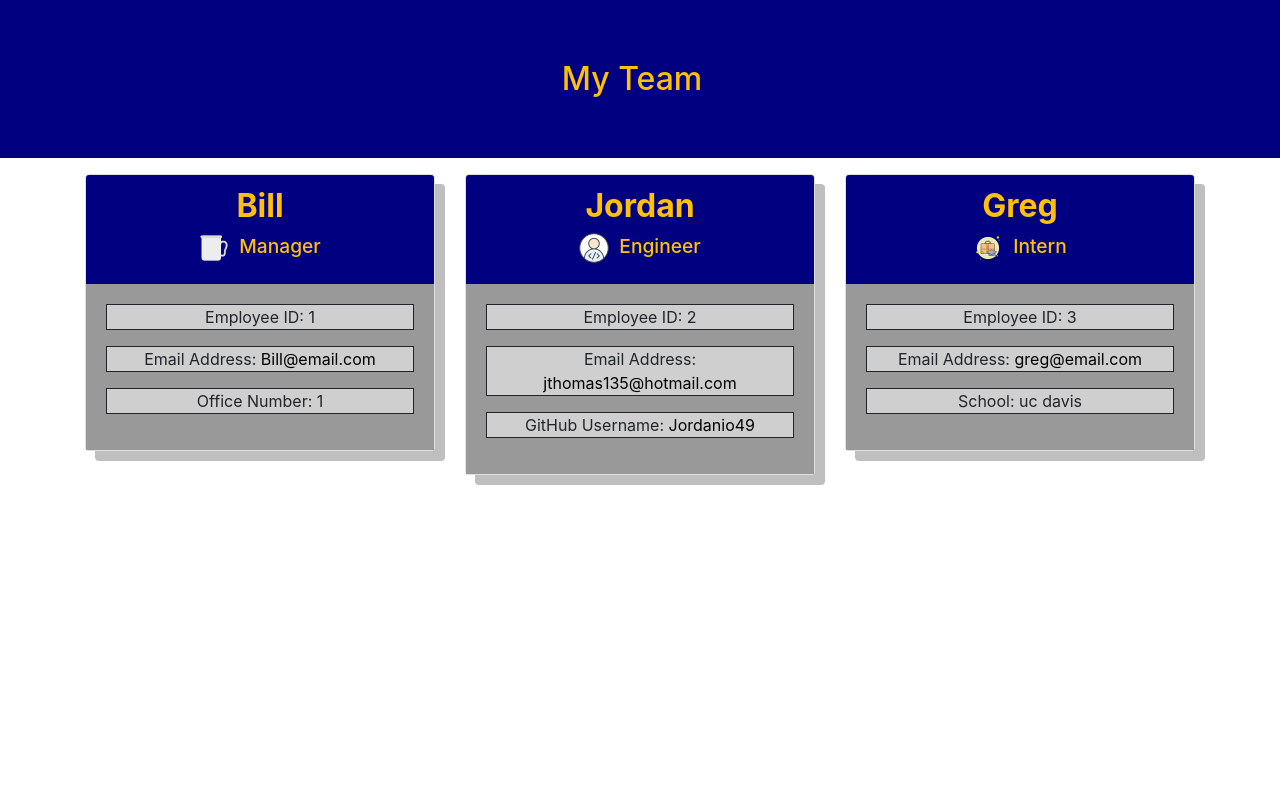
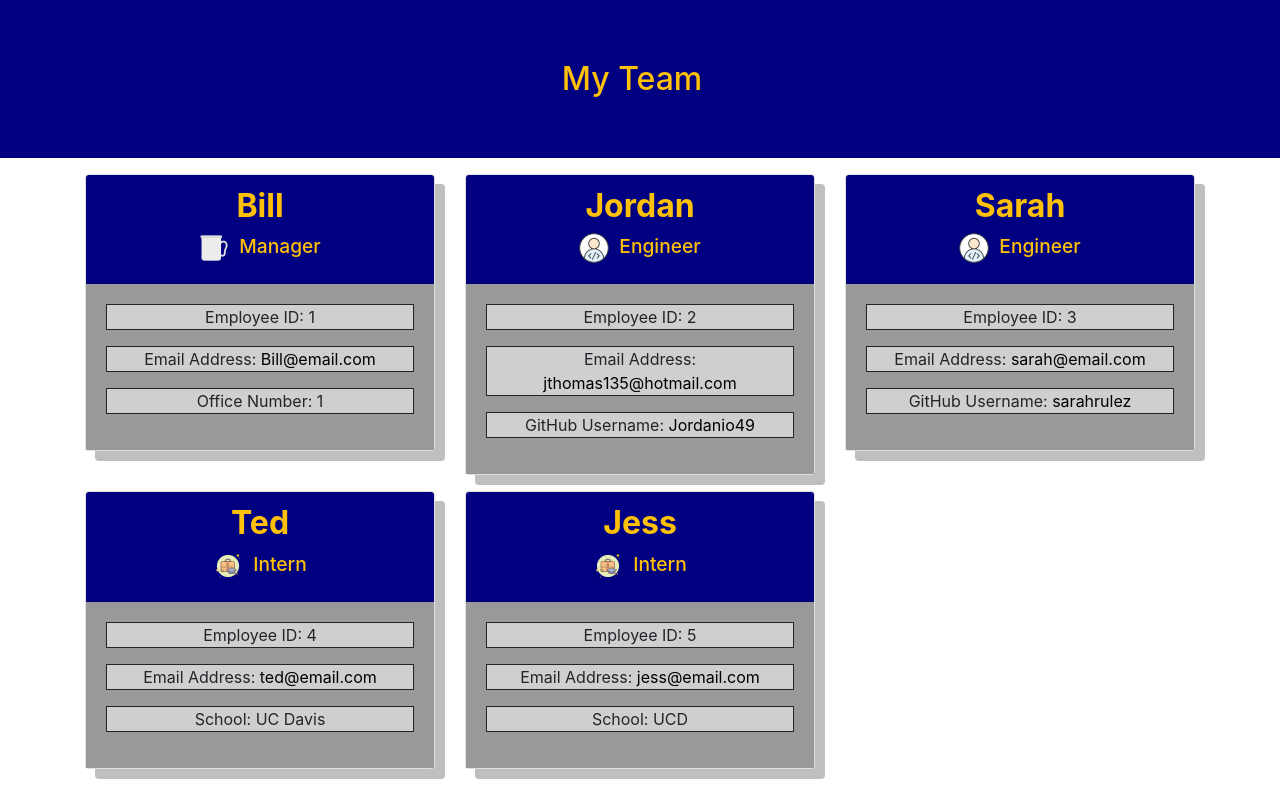
Before and after one commit to Jordanio49/team-profile-generator, a website: page dist/page.html in a window 1280 px wide. Drawn offline with nearby package versions, Linux system fonts and the light colour scheme.

```diff
--- a/dist/page.html
+++ b/dist/page.html
@@ -39,7 +39,7 @@
     <div class="col-4 mt-3">
         <div class="card">
             <div class="card-header" >
-                <h2 class="text-warning text-center">Jordan</h2>
+                <h2 class="text-warning text-center">Jordan </h2>
                 <h3 class="text-warning text-center"><img src="./images/coder.png" alt="coder">Engineer</h3>
             </div>
             <div class="card-body">
@@ -53,13 +53,41 @@
     <div class="col-4 mt-3">
         <div class="card">
             <div class="card-header" >
-                <h2 class="text-warning text-center">Greg</h2>
+                <h2 class="text-warning text-center">Sarah</h2>
+                <h3 class="text-warning text-center"><img src="./images/coder.png" alt="coder">Engineer</h3>
+            </div>
+            <div class="card-body">
+                <p class="employee-id text-center">Employee ID: 3</p>
+                <p class="email-address text-center">Email Address: <a href="mailto:sarah@email.com">sarah@email.com</a></p>
+                <p class="github text-center">GitHub Username: <a href="https://github.com/sarahrulez" target="_blank">sarahrulez</a></p>
+            </div>
+        </div>
+    </div>
+
+    <div class="col-4 mt-3">
+        <div class="card">
+            <div class="card-header" >
+                <h2 class="text-warning text-center">Ted</h2>
                 <h3 class="text-warning text-center"><img src="./images/intern.png" alt="coffe cup">Intern</h3>
             </div>
             <div class="card-body">
-                <p class="employee-id text-center">Employee ID: 3</p>
-                <p class="email-address text-center">Email Address: <a href="mailto:greg@email.com">greg@email.com</a></p>
-                <p class="school text-center">School: uc davis</p>
+                <p class="employee-id text-center">Employee ID: 4</p>
+                <p class="email-address text-center">Email Address: <a href="mailto:ted@email.com">ted@email.com</a></p>
+                <p class="school text-center">School: UC Davis</p>
+            </div>
+        </div>
+    </div>
+
+    <div class="col-4 mt-3">
+        <div class="card">
+            <div class="card-header" >
+                <h2 class="text-warning text-center">Jess</h2>
+                <h3 class="text-warning text-center"><img src="./images/intern.png" alt="coffe cup">Intern</h3>
+            </div>
+            <div class="card-body">
+                <p class="employee-id text-center">Employee ID: 5</p>
+                <p class="email-address text-center">Email Address: <a href="mailto:jess@email.com">jess@email.com</a></p>
+                <p class="school text-center">School: UCD</p>
             </div>
         </div>
     </div>
```
Also changed, not shown: README.md.
